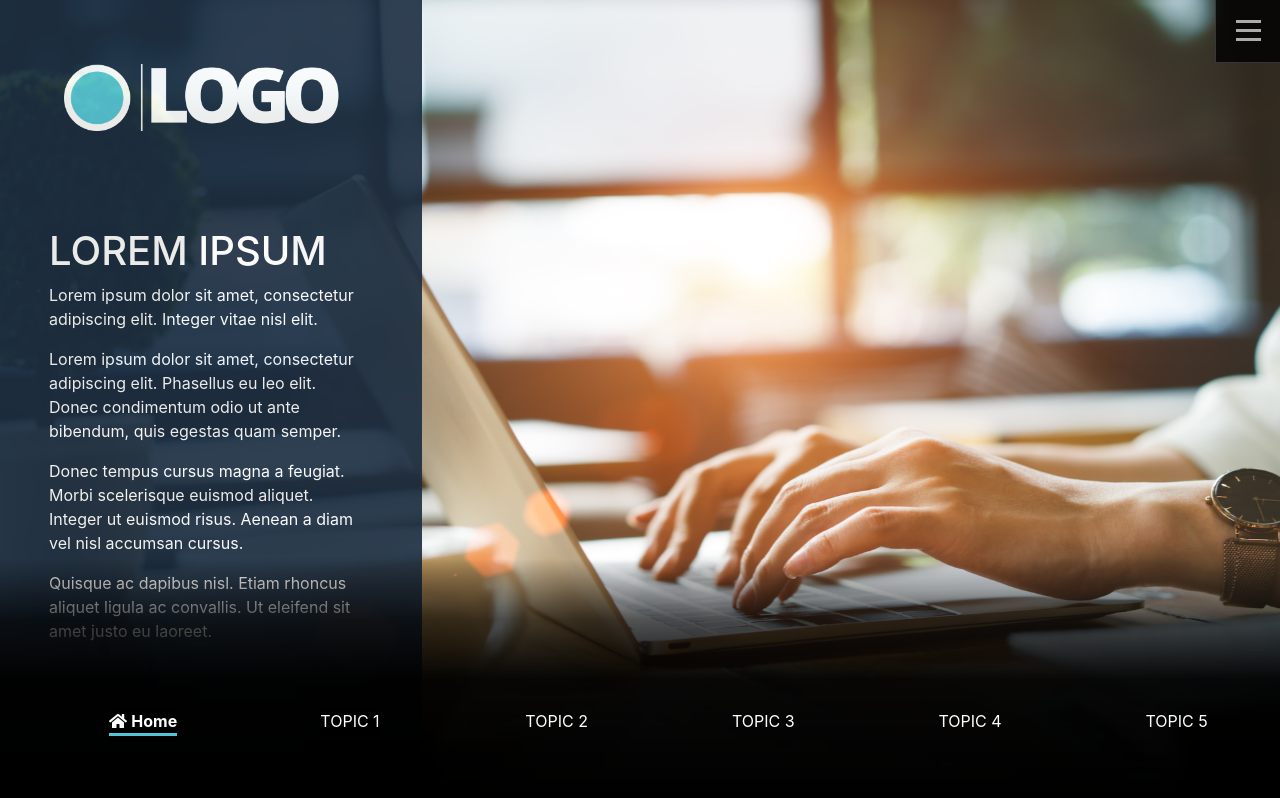
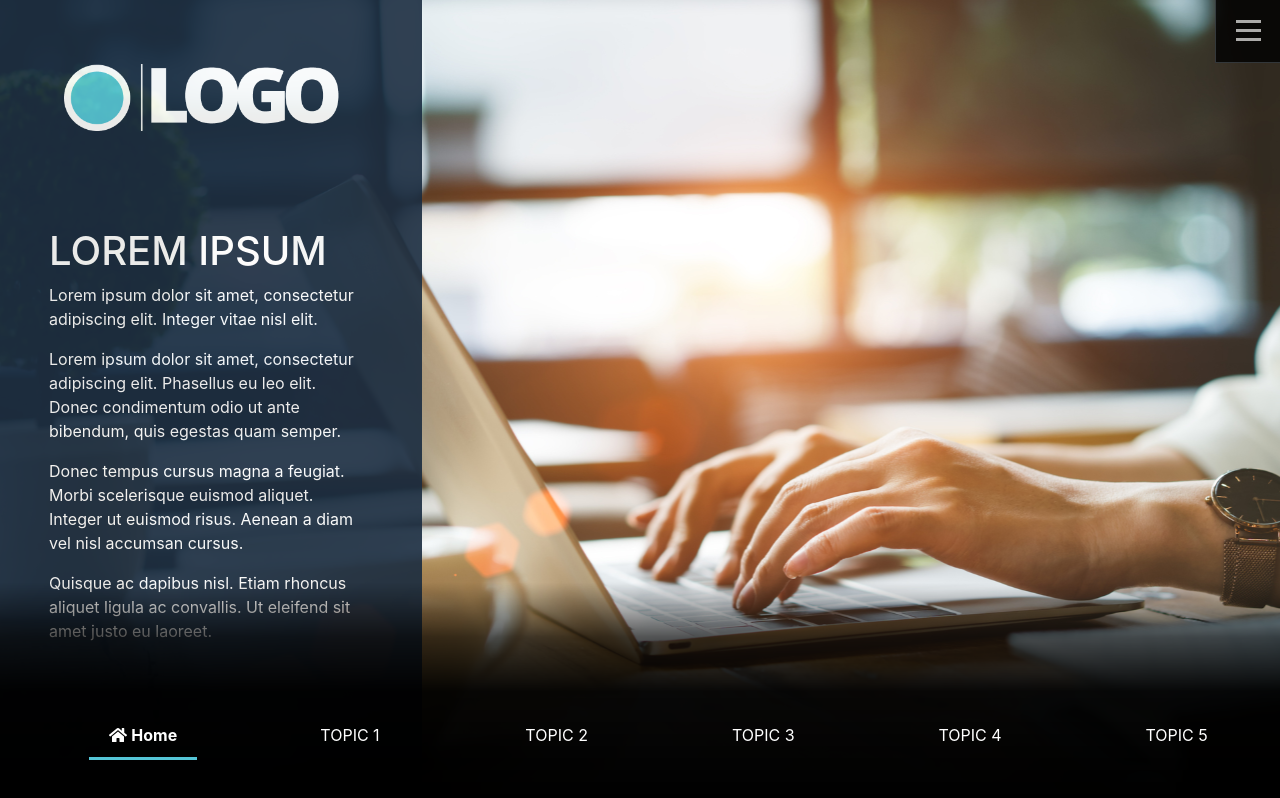
Before and after one commit to Elandi-rj/react-website, a React (Create React App) app: page /home in a window 1280 px wide. Built offline with nearby package versions, Linux system fonts and the light colour scheme; the HTML template or start-up script is replaced by a standard one.

Commit message:
fix bottom nav styling
now only effects bottom nav instead of all NavLinks

```diff
--- a/src/components/bottomnav/index.js
+++ b/src/components/bottomnav/index.js
@@ -7,18 +7,16 @@ function Bottomnav() {
     return (
         <div className="bottom-nav container-fluid">
             <ul className="row">
-                <li className="col-2 d-flex justify-content-center mb-5">
-                    <NavLink exact activeClassName="active" to="/home">
-                        <FontAwesomeIcon icon={faHome} /> Home
-                    </NavLink>
+                <li className="col-2 d-flex justify-content-center mb-4">
+                    <NavLink exact activeClassName="active" to="/home"><FontAwesomeIcon icon={faHome} /> Home</NavLink>
                 </li>
-                <li className="col-2 d-flex justify-content-center mb-5">
+                <li className="col-2 d-flex justify-content-center mb-4">
                     <NavLink activeClassName="active" to="/topic1">TOPIC 1</NavLink>
                 </li>
-                <li className="col-2 d-flex justify-content-center mb-5">TOPIC 2</li>
-                <li className="col-2 d-flex justify-content-center mb-5">TOPIC 3</li>
-                <li className="col-2 d-flex justify-content-center mb-5">TOPIC 4</li>
-                <li className="col-2 d-flex justify-content-center mb-5">TOPIC 5</li>
+                <li className="dummylink col-2 d-flex justify-content-center mb-4">TOPIC 2</li>
+                <li className="dummylink col-2 d-flex justify-content-center mb-4">TOPIC 3</li>
+                <li className="dummylink col-2 d-flex justify-content-center mb-4">TOPIC 4</li>
+                <li className="dummylink col-2 d-flex justify-content-center mb-4">TOPIC 5</li>
             </ul>
         </div>
     );
--- a/src/components/bottomnav/style.css
+++ b/src/components/bottomnav/style.css
@@ -2,27 +2,25 @@
     background: rgb(0,0,0);
     background: linear-gradient(0deg, rgba(0,0,0,1) 0%, rgba(0,0,0,0.9640231092436975) 50%, rgba(0,0,0,0.6671043417366946) 75%, rgba(0,0,0,0) 100%);
     color: white;
-    padding-top: 150px;
+    padding-top: 130px;
     position: fixed;
-    width: 100%;
     bottom: 0px;
 }
 
-.active{
+.bottom-nav .active{
     border-bottom: solid;
     border-color: #55C6D7;
-    border-width: 120%;
     font-weight: bold;
 }
 
-ul li a{
+.bottom-nav li a, .dummylink{
     text-decoration: none;
-    background-color: #000;
+
     color: #fff;
+    padding: 10px 20px;
 }
 
-ul li a:hover{
+.bottom-nav ul li a:hover{
     color: #fff;
     text-decoration: none;
-
 }
```
